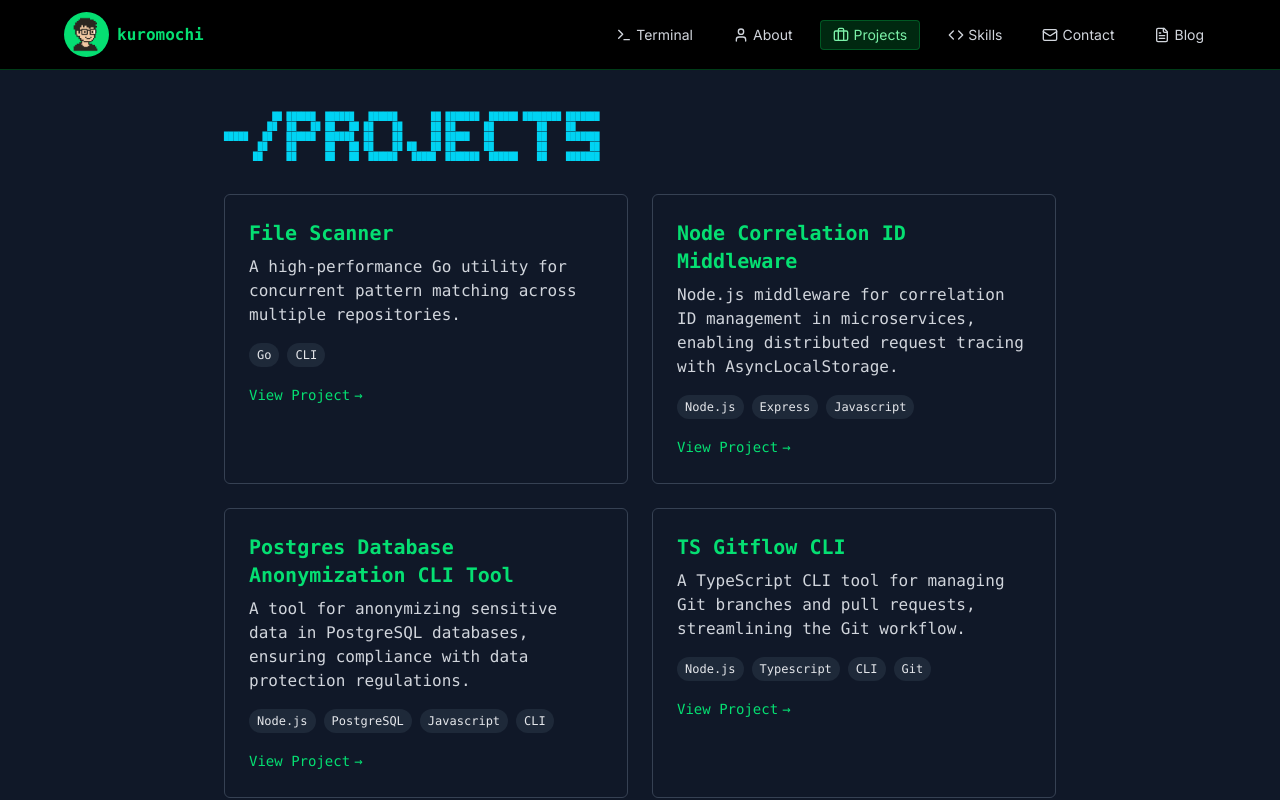
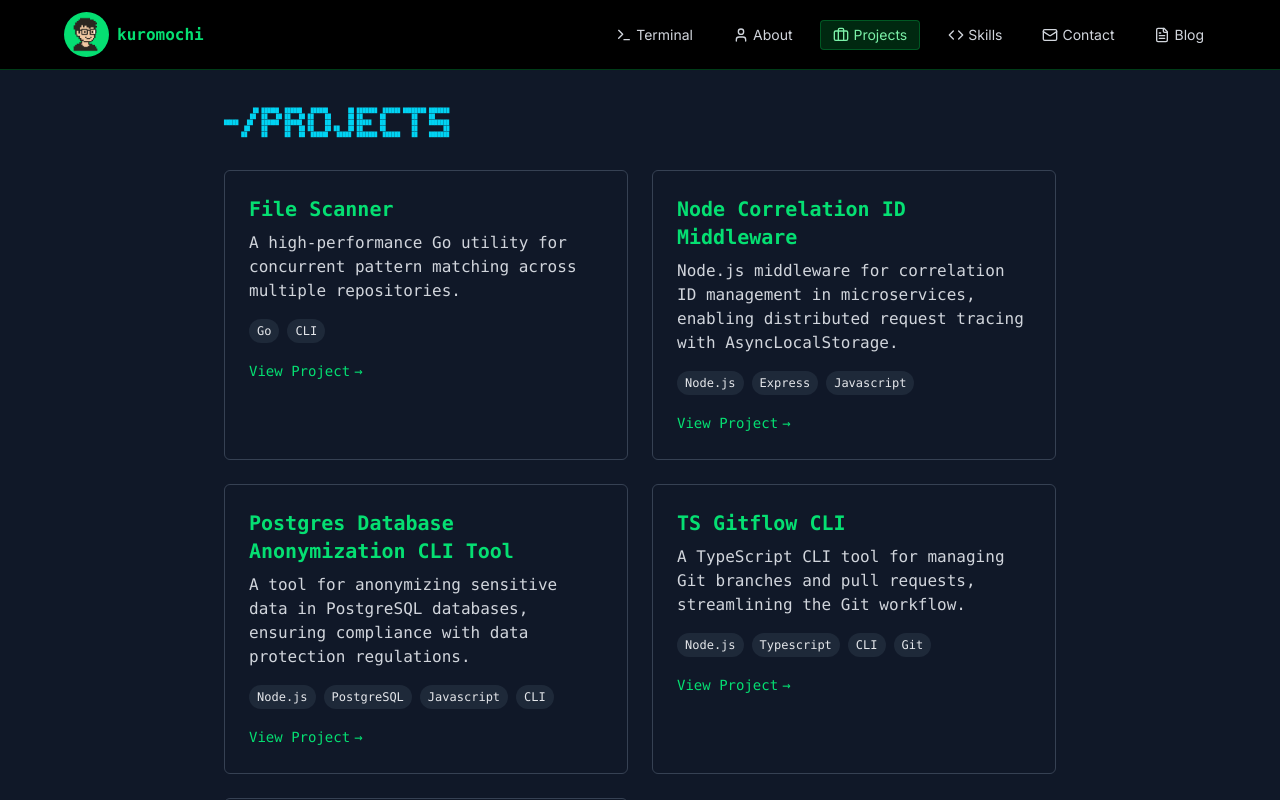
Before and after one commit to kurooomochi/kur0-cli-portfolio, a Next.js app: page /projects in a window 1280 px wide. Shown: the top 800 px of the page. Built offline with nearby package versions, Linux system fonts and the light colour scheme.

Commit message:
chore: downsized pages ascii size in md breakpoint

```diff
--- a/app/projects/page.tsx
+++ b/app/projects/page.tsx
@@ -20,7 +20,7 @@ export default function ProjectsPage() {
   return (
     <main className="min-h-screen bg-gray-900 text-gray-200 font-mono">
       <div className="max-w-4xl mx-auto p-4 md:p-8">
-      <h1 className="text-cyan-400 lg:text-[8px] text-[0.3rem] leading-tight mb-8 font-extrabold whitespace-pre-wrap">{asciiArt}</h1>
+      <h1 className="text-cyan-400 text-[0.3rem] leading-tight mb-8 font-extrabold whitespace-pre-wrap">{asciiArt}</h1>
         <div className="grid gap-6 md:grid-cols-2">
           {projects.map((project, index) => (
             <div key={index} className="border border-gray-700 rounded-md p-6 hover:border-green-500/50 transition-colors">
```
